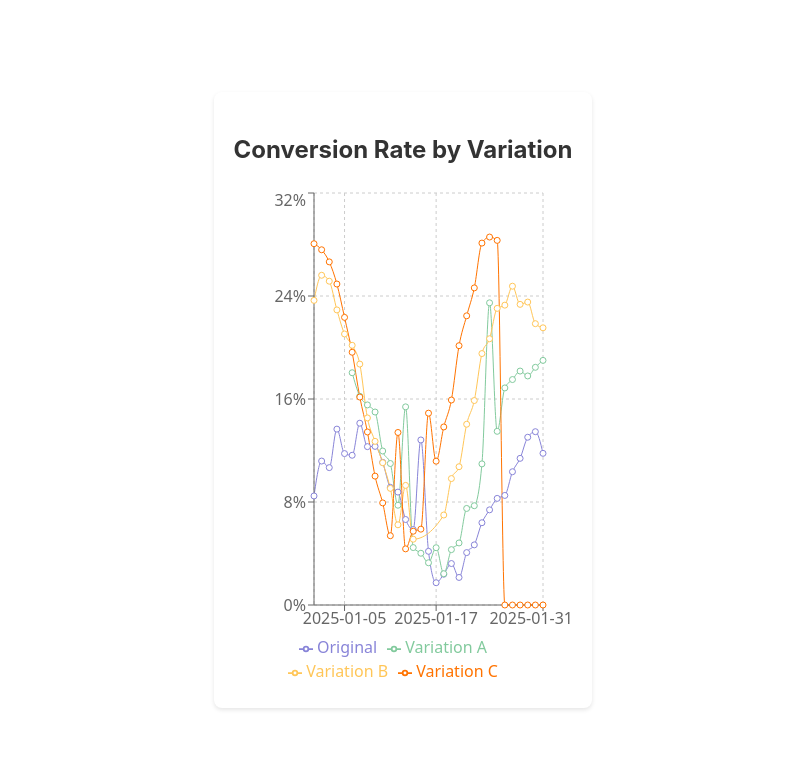
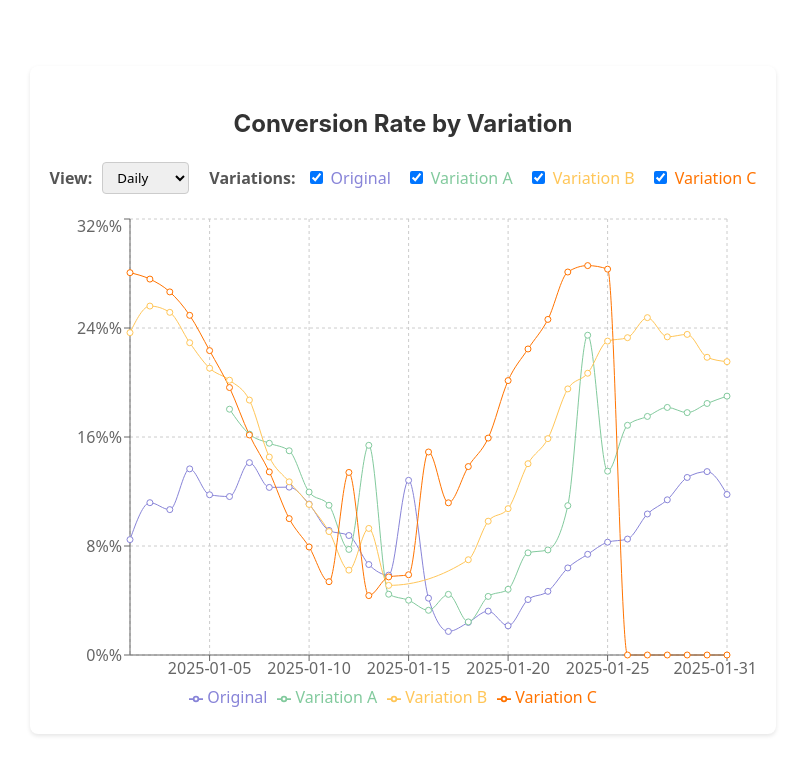
Before and after one commit to MirovaViktoria/frontend-interview-task-master, a React app: page / in a window 1280 px wide. Shown: the top 774 px of the page, without its empty margins (237-1042 px from the left). Built offline with nearby package versions, Linux system fonts and the light colour scheme; the HTML template or start-up script is replaced by a standard one.

Commit message:
Feature: Day/Week aggregation and UI controls

```diff
--- a/src/components/ConversionChart/ConversionChart.module.css
+++ b/src/components/ConversionChart/ConversionChart.module.css
@@ -41,3 +41,55 @@
 .tooltipLabel {
   font-weight: 600;
 }
+
+.controlsContainer {
+  display: flex;
+  flex-wrap: wrap;
+  gap: 20px;
+  margin-bottom: 20px;
+  align-items: center;
+  justify-content: space-between;
+}
+
+.controlGroup {
+  display: flex;
+  align-items: center;
+  gap: 10px;
+}
+
+.label {
+  font-weight: 600;
+  color: #555;
+}
+
+.select {
+  padding: 5px 10px;
+  border-radius: 4px;
+  border: 1px solid #ccc;
+  font-family: inherit;
+}
+
+.checkboxGroup {
+  display: flex;
+  gap: 15px;
+  flex-wrap: wrap;
+}
+
+.checkboxLabel {
+  display: flex;
+  align-items: center;
+  gap: 5px;
+  cursor: pointer;
+  user-select: none;
+}
+
+@media (max-width: 768px) {
+  .controlsContainer {
+    flex-direction: column;
+    align-items: flex-start;
+  }
+
+  .chartWrapper {
+    height: 300px;
+  }
+}
--- a/src/components/ConversionChart/ConversionChart.tsx
+++ b/src/components/ConversionChart/ConversionChart.tsx
@@ -19,25 +19,22 @@ const ConversionChart: React.FC = () => {
     const [visibleVariations, setVisibleVariations] = useState<Set<string>>(
         new Set(data.variations.map((v) => v.name))
     );
+    const [viewMode, setViewMode] = useState<'day' | 'week'>('day');
 
     const chartData = useMemo(() => {
-        return data.data.map((day) => {
+        const dailyData = data.data.map((day) => {
             const entry: any = { date: day.date };
             data.variations.forEach((variation) => {
-                const id = variation.id?.toString() || '0'; // '0' for Original
-
-                // If visits data is missing for this variation on this day, treat as null (no data)
+                const id = variation.id?.toString() || '0';
                 if (day.visits[id] === undefined) {
                     entry[variation.name] = null;
                     entry[`${variation.name}_details`] = null;
                     return;
                 }
-
                 const visits = day.visits[id];
                 const conversions = day.conversions[id] || 0;
                 const rate = visits > 0 ? (conversions / visits) * 100 : 0;
 
-                // Store detailed data for tooltip
                 entry[variation.name] = parseFloat(rate.toFixed(2));
                 entry[`${variation.name}_details`] = {
                     visits,
@@ -47,7 +44,88 @@ const ConversionChart: React.FC = () => {
             });
             return entry;
         });
-    }, []);
+
+        if (viewMode === 'day') {
+            return dailyData;
+        } else {
+            // Aggregate by week
+            const weeklyData: any[] = [];
+            let currentWeekStart: Date | null = null;
+            let weekVisits: Record<string, number> = {};
+            let weekConversions: Record<string, number> = {};
+
+            for (const day of data.data) {
+                const date = new Date(day.date);
+                // Simple logic: Start new week if it's Monday or first data point
+                const dayOfWeek = date.getDay(); // 0 is Sunday, 1 is Monday
+                // Adjust for Monday start: 0->6, 1->0, ...
+                const isMonday = dayOfWeek === 1;
+
+                if (isMonday || currentWeekStart === null) {
+                    if (currentWeekStart !== null) {
+                        // Push previous week
+                        const entry: any = { date: `Week of ${currentWeekStart.toISOString().split('T')[0]}` };
+                        data.variations.forEach((variation) => {
+                            const name = variation.name;
+                            const visits = weekVisits[name] || 0;
+                            const conversions = weekConversions[name] || 0;
+                            const rate = visits > 0 ? (conversions / visits) * 100 : 0;
+
+                            if (visits > 0) {
+                                entry[name] = parseFloat(rate.toFixed(2));
+                                entry[`${name}_details`] = {
+                                    visits,
+                                    conversions,
+                                    rate: parseFloat(rate.toFixed(2))
+                                };
+                            } else {
+                                entry[name] = null;
+                                entry[`${name}_details`] = null;
+                            }
+                        });
+                        weeklyData.push(entry);
+                    }
+                    currentWeekStart = date;
+                    weekVisits = {};
+                    weekConversions = {};
+                }
+
+                data.variations.forEach((variation) => {
+                    const id = variation.id?.toString() || '0';
+                    if (day.visits[id] !== undefined) {
+                        weekVisits[variation.name] = (weekVisits[variation.name] || 0) + day.visits[id];
+                        weekConversions[variation.name] = (weekConversions[variation.name] || 0) + (day.conversions[id] || 0);
+                    }
+                });
+            }
+
+            // Push last week
+            if (currentWeekStart !== null) {
+                const entry: any = { date: `Week of ${currentWeekStart.toISOString().split('T')[0]}` };
+                data.variations.forEach((variation) => {
+                    const name = variation.name;
+                    const visits = weekVisits[name] || 0;
+                    const conversions = weekConversions[name] || 0;
+                    const rate = visits > 0 ? (conversions / visits) * 100 : 0;
+
+                    if (visits > 0) {
+                        entry[name] = parseFloat(rate.toFixed(2));
+                        entry[`${name}_details`] = {
+                            visits,
+                            conversions,
+                            rate: parseFloat(rate.toFixed(2))
+                        };
+                    } else {
+                        entry[name] = null;
+                        entry[`${name}_details`] = null;
+                    }
+                });
+                weeklyData.push(entry);
+            }
+
+            return weeklyData;
+        }
+    }, [viewMode]);
 
     // Filter data to only include dates where at least one VISIBLE variation has data
     const filteredData = useMemo(() => {
@@ -58,19 +136,23 @@ const ConversionChart: React.FC = () => {
 
     const colors = ['#8884d8', '#82ca9d', '#ffc658', '#ff7300'];
 
-    const handleLegendClick = (e: any) => {
-        const { value } = e;
+    const handleVariationToggle = (variationName: string) => {
         setVisibleVariations((prev) => {
             const newSet = new Set(prev);
-            if (newSet.has(value)) {
+            if (newSet.has(variationName)) {
                 if (newSet.size > 1) {
-                    newSet.delete(value);
+                    newSet.delete(variationName);
                 }
             } else {
-                newSet.add(value);
+                newSet.add(variationName);
             }
             return newSet;
         });
+    };
+
+    // Legend click handler for Recharts
+    const handleLegendClick = (e: any) => {
+        handleVariationToggle(e.value);
     };
 
     const CustomTooltip = ({ active, payload, label }: any) => {
@@ -104,6 +186,38 @@ const ConversionChart: React.FC = () => {
     return (
         <div className={styles.container}>
             <h2 className={styles.title}>Conversion Rate by Variation</h2>
+
+            <div className={styles.controlsContainer}>
+                <div className={styles.controlGroup}>
+                    <span className={styles.label}>View:</span>
+                    <select
+                        className={styles.select}
+                        value={viewMode}
+                        onChange={(e) => setViewMode(e.target.value as 'day' | 'week')}
+                    >
+                        <option value="day">Daily</option>
+                        <option value="week">Weekly</option>
+                    </select>
+                </div>
+
+                <div className={styles.controlGroup}>
+                    <span className={styles.label}>Variations:</span>
+                    <div className={styles.checkboxGroup}>
+                        {data.variations.map((variation, index) => (
+                            <label key={variation.name} className={styles.checkboxLabel}>
+                                <input
+                                    type="checkbox"
+                                    checked={visibleVariations.has(variation.name)}
+                                    onChange={() => handleVariationToggle(variation.name)}
+                                    disabled={visibleVariations.has(variation.name) && visibleVariations.size === 1}
+                                />
+                                <span style={{ color: colors[index % colors.length] }}>{variation.name}</span>
+                            </label>
+                        ))}
+                    </div>
+                </div>
+            </div>
+
             <div className={styles.chartWrapper}>
                 <ResponsiveContainer width="100%" height="100%">
                     <LineChart
@@ -117,7 +231,7 @@ const ConversionChart: React.FC = () => {
                     >
                         <CartesianGrid strokeDasharray="3 3" />
                         <XAxis dataKey="date" />
-                        <YAxis unit="%" />
+                        <YAxis unit="%" tickFormatter={(value) => `${value}%`} />
                         <Tooltip content={<CustomTooltip />} cursor={{ stroke: '#666', strokeWidth: 1, strokeDasharray: '5 5' }} />
                         <Legend onClick={handleLegendClick} />
                         {data.variations.map((variation, index) => (
```
